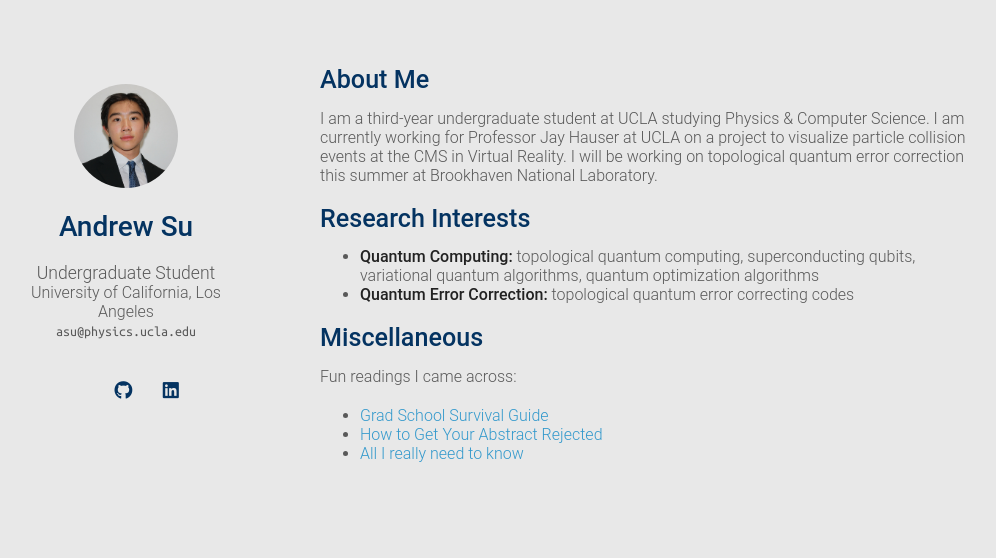
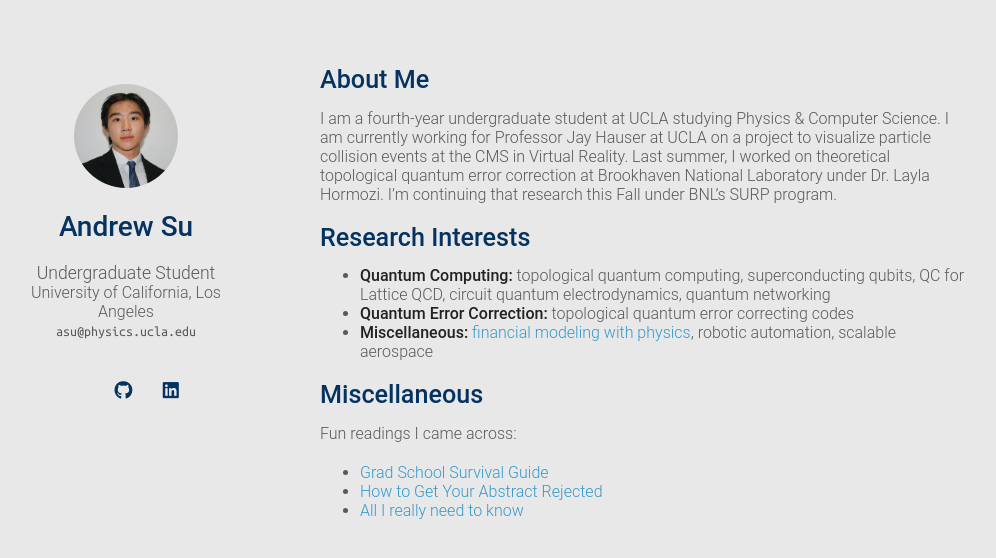
Before and after one commit to andxsu/andxsu.github.io, a Jekyll site: the page built from index.md, in a window 1280 px wide. Shown: the top 558 px of the page, without its empty margins (150-1146 px from the left). Built offline with Jekyll 4.4.1, drawn with Linux system fonts in a browser that asks for light colours; a style sheet for code colours, icons or effects is not loaded; our own code applies the rules of GitHub Pages for plain Markdown files.

Commit message:
post summer

```diff
--- a/index.md
+++ b/index.md
@@ -4,12 +4,13 @@ layout: homepage
 
 ## About Me
 
-I am a third-year undergraduate student at UCLA studying Physics & Computer Science. I am currently working for Professor Jay Hauser at UCLA on a project to visualize particle collision events at the CMS in Virtual Reality. I will be working on topological quantum error correction this summer at Brookhaven National Laboratory.
+I am a fourth-year undergraduate student at UCLA studying Physics & Computer Science. I am currently working for Professor Jay Hauser at UCLA on a project to visualize particle collision events at the CMS in Virtual Reality. Last summer, I worked on theoretical topological quantum error correction at Brookhaven National Laboratory under Dr. Layla Hormozi. I'm continuing that research this Fall under BNL's SURP program.
 
 ## Research Interests
 
-- **Quantum Computing:** topological quantum computing, superconducting qubits, variational quantum algorithms, quantum optimization algorithms
+- **Quantum Computing:** topological quantum computing, superconducting qubits, QC for Lattice QCD, circuit quantum electrodynamics, quantum networking
 - **Quantum Error Correction:**  topological quantum error correcting codes
+- **Miscellaneous:** [financial modeling with physics](https://doi.org/10.1177/29767032241279990), robotic automation, scalable aerospace
 
 <!-- ## News
 
```
Also changed, not shown: _config.yml (line endings or trailing spaces), 1 other file.
